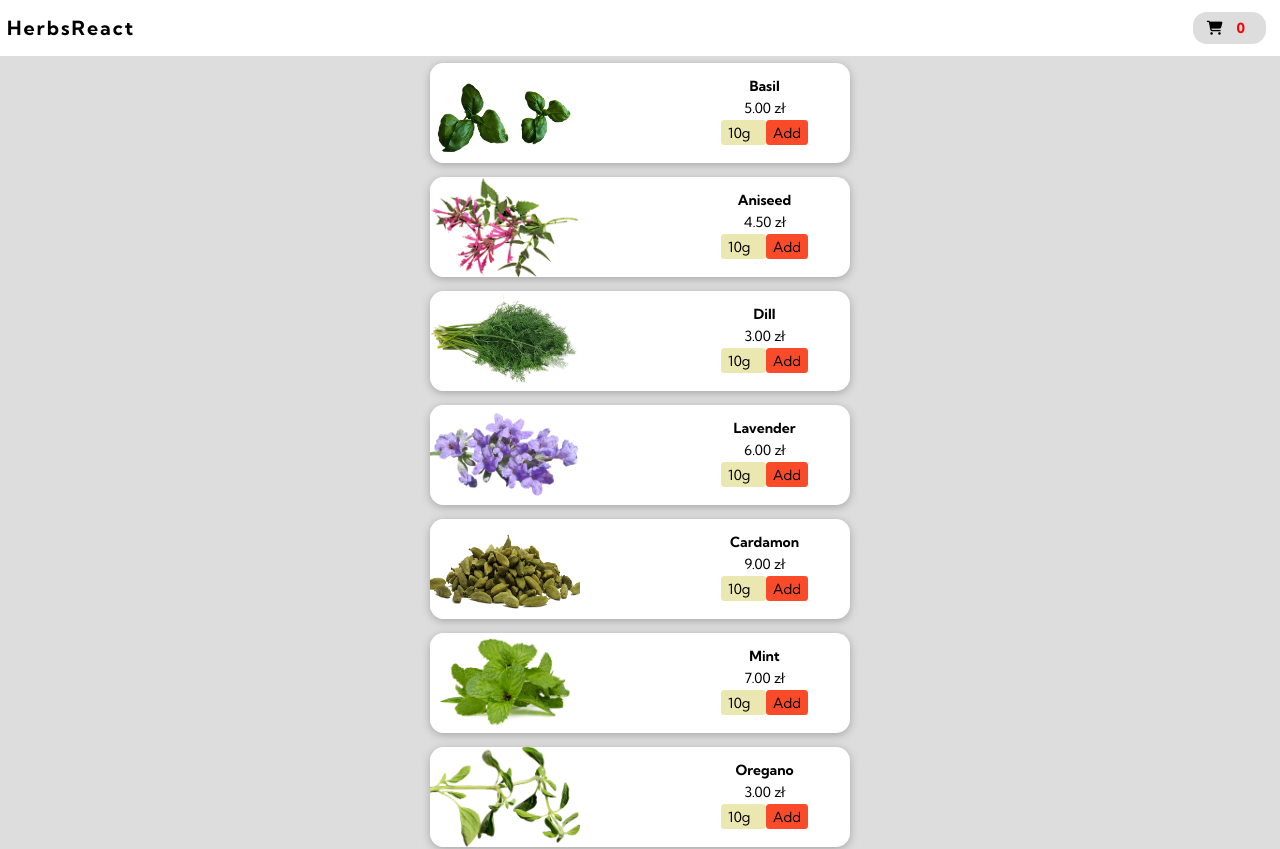
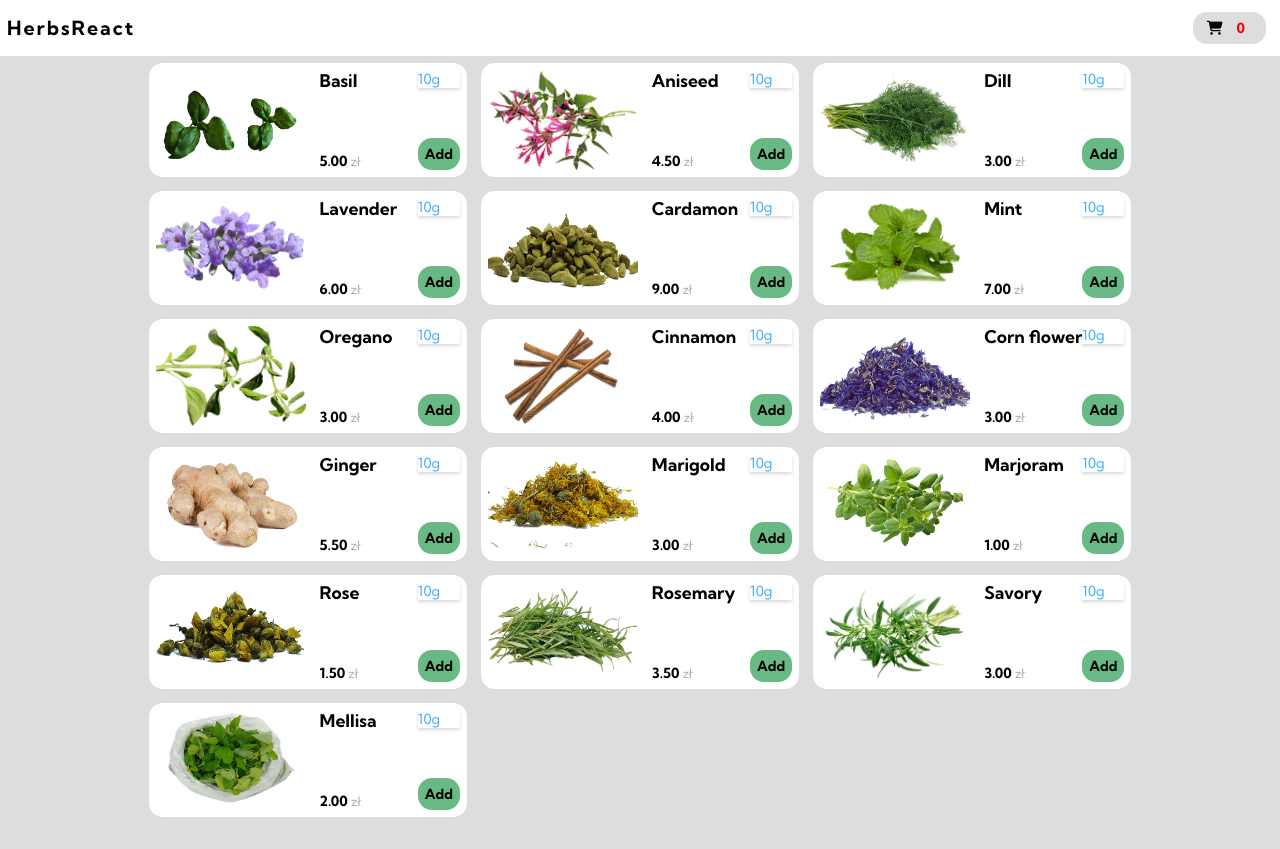
Before and after one commit to bartoszGic/HerbsReact, a React (Create React App) app: page / in a window 1280 px wide. Shown: the top 849 px of the page. After the commit the page ends 824 px from the top, so only its background shows below. Built offline with nearby package versions, Linux system fonts and the light colour scheme.

Commit message:
Styling day-2

```diff
--- a/src/CSS/Goods.module.css
+++ b/src/CSS/Goods.module.css
@@ -1,4 +1,3 @@
 .main {
 	padding-top: 4rem;
-	background-color: #ddd;
 }
--- a/src/CSS/Herb.module.css
+++ b/src/CSS/Herb.module.css
@@ -3,10 +3,11 @@
 	align-items: center;
 	justify-content: flex-start;
 	margin: 0.5rem 0;
+	padding: 0.5rem 0.5rem;
 	width: 100%;
 	background-color: #fff;
 	border-radius: 1rem;
-	box-shadow: 0 2px 8px rgba(0, 0, 0, 0.25);
+	/* box-shadow: 0 2px 8px rgba(0, 0, 0, 0.25); */
 	overflow: hidden;
 }
 .herbImgContainer {
@@ -24,27 +25,34 @@ img {
 	width: 150px;
 	height: 100px;
 	background-color: #fff;
+	margin-right: 1rem;
+}
+.herbInfos {
+	display: flex;
+	height: 100%;
+	width: 100%;
 }
 .description {
 	display: flex;
 	flex-direction: column;
-	align-items: center;
+	justify-content: space-between;
+	height: 100%;
+	width: 100%;
 }
-.herbOrderDetail {
-	display: flex;
-	align-items: center;
+.name {
+	font-size: 1.25rem;
 }
-.name,
-.price,
-.herbOrderDetail {
-	margin-bottom: 0.25rem;
+.price {
+	font-weight: 700;
+}
+.price span {
+	font-size: 0.9rem;
+	font-weight: normal;
+	color: #aaa;
 }
 
 @media (min-width: 768px) {
 	.herb {
-		justify-content: space-between;
-	}
-	.description {
-		margin-right: 3rem;
+		margin: 0.5rem 0rem;
 	}
 }
--- a/src/CSS/HerbOrderDetail.module.css
+++ b/src/CSS/HerbOrderDetail.module.css
@@ -1,28 +1,62 @@
-select {
+.select {
+	display: flex;
+	flex-direction: column;
+	justify-content: space-between;
+}
+/* .amount {
+	text-align: center;
+	padding: 0.125rem 0.5rem;
+	font-size: 0.8rem;
+	appearance: none;
+	box-shadow: none;
+	background-color: #ddd;
+	border: none;
+	border-radius: 1rem;
+	cursor: pointer;
 	--webkit-appearance: none;
 	--moz-appearance: none;
 	--ms-appearance: none;
-	appearance: none;
-	box-shadow: none;
+}
+.amount::-ms-expand {
+	display: none;
+}
+.amount::after {
+	background-color: #fff;
+}
+.amount option {
+	display: flex;
+	align-items: center;
+	justify-content: center;
+} */
+
+.addToCartBtn {
+	padding: 0.5rem 0.5rem;
 	border: none;
-	padding: 0.25rem 0.5rem;
-	border-radius: 0.25rem;
-	background-color: #eae7b1;
+	border-radius: 1rem;
+	font-weight: 700;
+	background-color: #68b984;
 	cursor: pointer;
 }
-select::-ms-expand {
-	display: none;
+@media (min-width: 768px) {
+	.amount {
+		padding: 0.25rem 0.75rem;
+	}
 }
-.select {
-	display: flex;
-	align-items: center;
-	justify-content: flex-start;
+.dropDownHeader {
+	box-shadow: 0 2px 3px rgba(0, 0, 0, 0.15);
+	color: #3faffa;
 }
 
-button {
-	padding: 0.25rem 0.5rem;
-	border: none;
-	border-radius: 0.25rem;
-	background-color: #f94a29;
-	cursor: pointer;
+.amount {
+	display: flex;
+	flex-direction: column;
+
+	grid-template-columns: 1fr;
 }
+.amount:first-child {
+	padding-top: 0.5rem;
+}
+.amount li {
+	list-style: none;
+	font-size: 0.8rem;
+}
--- a/src/CSS/HerbsList.module.css
+++ b/src/CSS/HerbsList.module.css
@@ -2,18 +2,27 @@
 	display: flex;
 	justify-content: center;
 }
-ul {
-	display: flex;
-	flex-direction: column;
-	justify-content: center;
-	align-items: center;
-	width: 100%;
+.herbsList ul {
+	display: grid;
+	grid-template-columns: 1fr;
 	margin: 0 0.5rem;
 	list-style-type: none;
 }
 
 @media (min-width: 768px) {
 	.herbsList ul {
-		width: 30rem;
+		grid-template-columns: 1fr 1fr;
+		column-gap: 1rem;
 	}
 }
+
+@media (min-width: 1200px) {
+	.herbsList ul {
+		grid-template-columns: 1fr 1fr 1fr;
+	}
+}
+@media (min-width: 1400px) {
+	.herbsList ul {
+		grid-template-columns: 1fr 1fr 1fr 1fr;
+	}
+}
--- a/src/components/Goods/Herb.js
+++ b/src/components/Goods/Herb.js
@@ -37,14 +37,13 @@ const Herb = (props) => {
             <div className={styles.herbImgContainer}>
                 <img src={props.img} alt={props.name} />
             </div>
-            <div className={styles.description}>
-                <h4 className={styles.name}>{props.name}</h4>
-                <div className={styles.price}>{`${price.toFixed(2)} zł`}</div>
-                <div className={styles.herbOrderDetail}>
-                    <HerbOrderDetail onAdd={addToCartHandl} onWeightChange={changeWeightHandl} />
+            <div className={styles.herbInfos}>
+                <div className={styles.description}>
+                    <h4 className={styles.name}>{props.name}</h4>
+                    <div className={styles.price}>{`${price.toFixed(2)} `}<span>zł</span></div>
                 </div>
+                <HerbOrderDetail onAdd={addToCartHandl} onWeightChange={changeWeightHandl} />
             </div>
-
         </li>
     )
 }
--- a/src/components/Goods/HerbOrderDetail.js
+++ b/src/components/Goods/HerbOrderDetail.js
@@ -1,13 +1,16 @@
 import styles from '../../CSS/HerbOrderDetail.module.css'
-import { useRef } from 'react'
+import { useRef, useState } from 'react'
 
 const HerbOrderDetail = (props) => {
 
     const refWeight = useRef(null)
+    const [isOpen, setIsOpen] = useState(false)
 
-    const changeValueHandl = (e) => {
-        props.onWeightChange(e.target.value)
-    }
+    const dropDownToggler = () => setIsOpen(!isOpen)
+
+    // const changeValueHandl = (e) => {
+    //     props.onWeightChange(e.target.value)
+    // }
     const addHandl = () => {
         const weight = refWeight.current.value;
         const weightNum = +weight
@@ -15,12 +18,24 @@ const HerbOrderDetail = (props) => {
     }
     return (
         <div className={styles.select}>
-            <select name="amount" id="amount" ref={refWeight} onChange={changeValueHandl}>
+            {/* <select name="amount" id="amount" className={styles.amount}
+                ref={refWeight}
+                onChange={changeValueHandl}>
                 <option value="10">10g</option>
                 <option value="50">50g</option>
                 <option value="100">100g</option>
-            </select>
-            <button onClick={addHandl}>Add</button>
+            </select> */}
+            <div className={styles.dropDownHeader} onClick={dropDownToggler}>10g</div>
+            {isOpen && (
+                <ul className={styles.amount}
+                    ref={refWeight}>
+                    <li value="10"><button>10g</button></li>
+                    <li value="50">50g</li>
+                    <li value="100">100g</li>
+                </ul>
+            )}
+
+            <button className={styles.addToCartBtn} onClick={addHandl}>Add</button>
         </div>
     )
 }
--- a/src/index.css
+++ b/src/index.css
@@ -10,5 +10,6 @@
 
 body {
 	margin: 0;
-	background-color: #eae7b1;
+	/* background-color: #eae7b1; */
+	background-color: #ddd;
 }
```
